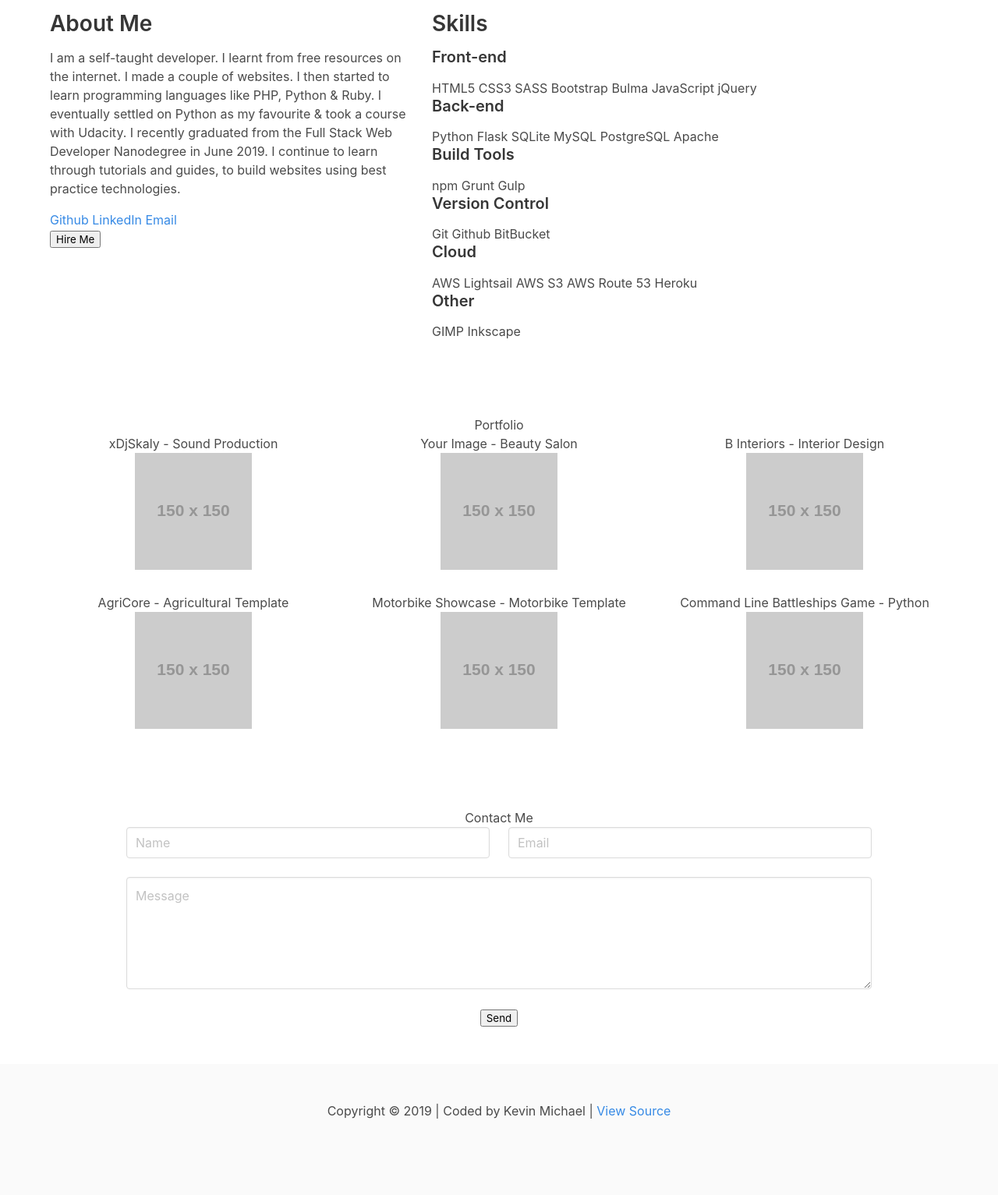
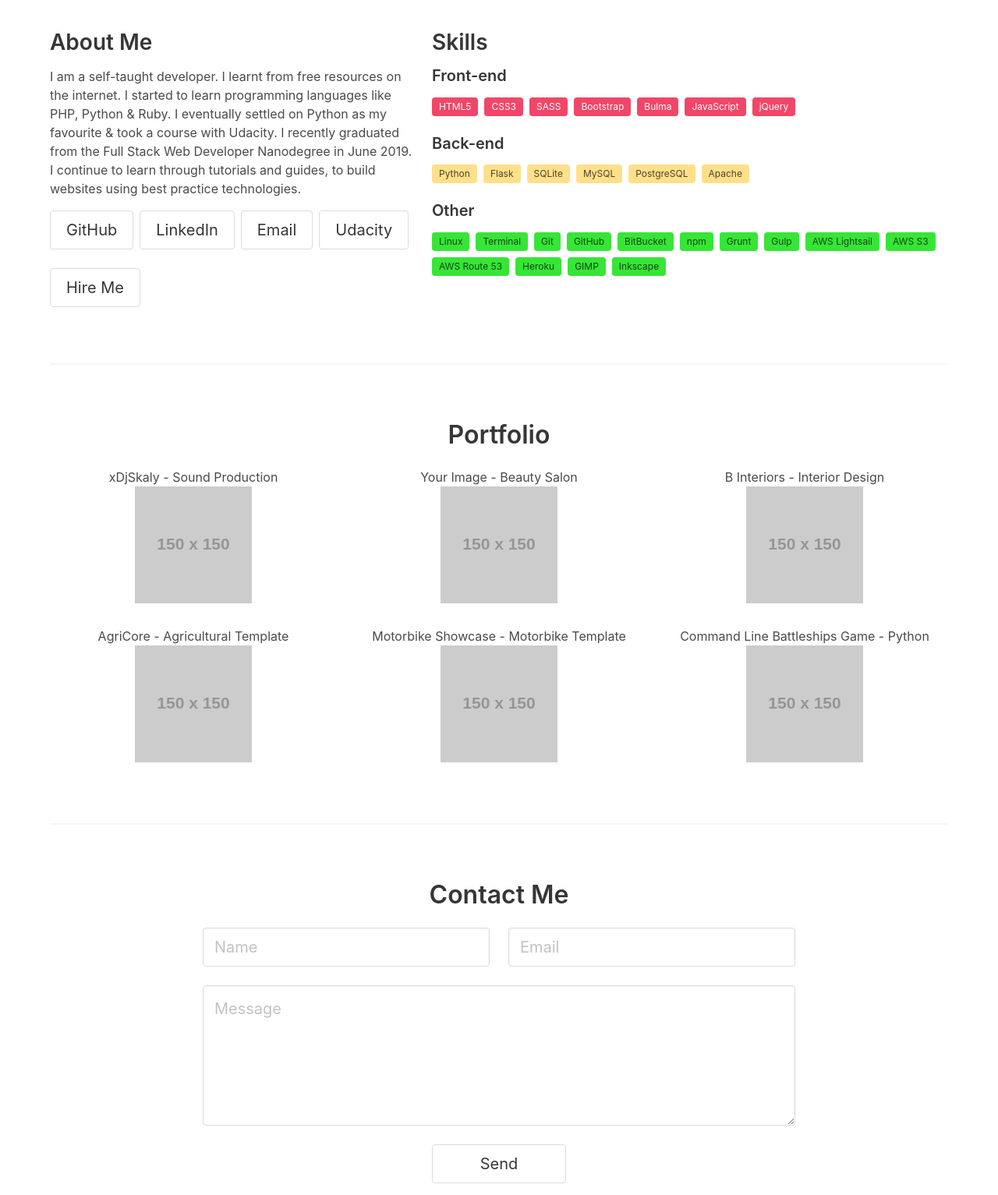
Before and after one commit to biobot-01/biobot-01.github.io, a website: page index.html in a window 1280 px wide. Shown: the part 333-1866 px from the top of the page at 78% size. Drawn offline with nearby package versions, Linux system fonts and the light colour scheme; files that its build step writes are made by us from their sources; placeholder pictures from the web are drawn by us.

Commit message:
Add generic styles

```diff
--- a/index.html
+++ b/index.html
@@ -18,8 +18,8 @@
         <div class="container has-text-centered">
           <img src="https://via.placeholder.com/150" alt="">
 
-          <h1>
-            <span>Kevin Michael</span>
+          <h1 class="title">
+            <span class="is-size-4">Kevin Michael</span>
             <br>
             <span>Full Stack Developer</span>
           </h1>
@@ -34,17 +34,27 @@
             <div class="column is-5-tablet">
               <div class="content">
                 <h2>About Me</h2>
-                <p>I am a self-taught developer. I learnt from free resources on the internet. I made a couple of websites. I then started to learn programming languages like PHP, Python & Ruby. I eventually settled on Python as my favourite & took a course with Udacity. I recently graduated from the Full Stack Web Developer Nanodegree in June 2019. I continue to learn through tutorials and guides, to build websites using best practice technologies.</p>
+                <p>I am a self-taught developer. I learnt from free resources on the internet. I started to learn programming languages like PHP, Python & Ruby. I eventually settled on Python as my favourite & took a course with Udacity. I recently graduated from the Full Stack Web Developer Nanodegree in June 2019. I continue to learn through tutorials and guides, to build websites using best practice technologies.</p>
 
-                <div>
-                  <a href="#">Github</a>
+                <div class="buttons are-medium">
+                  <a class="button" href="#" title="GitHub">
+                    GitHub
+                  </a>
 
-                  <a href="#">LinkedIn</a>
+                  <a class="button" href="#" title="LinkedIn">
+                    LinkedIn
+                  </a>
 
-                  <a href="#">Email</a>
+                  <a class="button" href="#" title="Email">
+                    Email
+                  </a>
+
+                  <a class="button" href="#" title="Udacity">
+                    Udacity
+                  </a>
                 </div>
 
-                <button type="button" name="button">Hire Me</button>
+                <button class="button is-medium" type="button" name="button">Hire Me</button>
               </div>
             </div>
 
@@ -52,73 +62,84 @@
               <div class="content">
                 <h2>Skills</h2>
                 <h4>Front-end</h4>
-                <span>HTML5</span>
-                <span>CSS3</span>
-                <span>SASS</span>
-                <span>Bootstrap</span>
-                <span>Bulma</span>
-                <span>JavaScript</span>
-                <span>jQuery</span>
+                <div class="tags">
+                  <span class="tag is-danger">HTML5</span>
+                  <span class="tag is-danger">CSS3</span>
+                  <span class="tag is-danger">SASS</span>
+                  <span class="tag is-danger">Bootstrap</span>
+                  <span class="tag is-danger">Bulma</span>
+                  <span class="tag is-danger">JavaScript</span>
+                  <span class="tag is-danger">jQuery</span>
+                </div>
                 <h4>Back-end</h4>
-                <span>Python</span>
-                <span>Flask</span>
-                <span>SQLite</span>
-                <span>MySQL</span>
-                <span>PostgreSQL</span>
-                <span>Apache</span>
-                <h4>Build Tools</h4>
-                <span>npm</span>
-                <span>Grunt</span>
-                <span>Gulp</span>
-                <h4>Version Control</h4>
-                <span>Git</span>
-                <span>Github</span>
-                <span>BitBucket</span>
-                <h4>Cloud</h4>
-                <span>AWS Lightsail</span>
-                <span>AWS S3</span>
-                <span>AWS Route 53</span>
-                <span>Heroku</span>
+                <div class="tags">
+                  <span class="tag is-warning">Python</span>
+                  <span class="tag is-warning">Flask</span>
+                  <span class="tag is-warning">SQLite</span>
+                  <span class="tag is-warning">MySQL</span>
+                  <span class="tag is-warning">PostgreSQL</span>
+                  <span class="tag is-warning">Apache</span>
+                </div>
                 <h4>Other</h4>
-                <span>GIMP</span>
-                <span>Inkscape</span>
+                <div class="tags">
+                  <span class="tag is-success">Linux</span>
+                  <span class="tag is-success">Terminal</span>
+                  <span class="tag is-success">Git</span>
+                  <span class="tag is-success">GitHub</span>
+                  <span class="tag is-success">BitBucket</span>
+                  <span class="tag is-success">npm</span>
+                  <span class="tag is-success">Grunt</span>
+                  <span class="tag is-success">Gulp</span>
+                  <span class="tag is-success">AWS Lightsail</span>
+                  <span class="tag is-success">AWS S3</span>
+                  <span class="tag is-success">AWS Route 53</span>
+                  <span class="tag is-success">Heroku</span>
+                  <span class="tag is-success">GIMP</span>
+                  <span class="tag is-success">Inkscape</span>
+                </div>
               </div>
             </div>
           </div>
         </div>
       </section>
 
+      <div class="hr">
+        <div class="container">
+          <hr>
+        </div>
+      </div>
+
       <section class="section">
         <div class="container has-text-centered">
-          <h2>Portfolio</h2>
+          <h2 class="title">Portfolio</h2>
 
           <div class="columns is-mobile is-multiline">
-            <div class="column is-6-mobile is-6-tablet is-4-desktop">
+            <div class="column is-6-mobile is-4-tablet">
               <h3>xDjSkaly - Sound Production</h3>
               <img src="https://via.placeholder.com/150" alt="">
             </div>
 
-            <div class="column is-6-mobile is-6-tablet is-4-desktop">
+            <div class="column is-6-mobile is-4-tablet">
               <h3>Your Image - Beauty Salon</h3>
               <img src="https://via.placeholder.com/150" alt="">
             </div>
 
-            <div class="column is-6-mobile is-6-tablet is-4-desktop">
+            <div class="column is-6-mobile is-4-tablet">
               <h3>B Interiors - Interior Design</h3>
               <img src="https://via.placeholder.com/150" alt="">
             </div>
 
-            <div class="column is-6-mobile is-6-tablet is-4-desktop">
+            <div class="column is-6-mobile is-4-tablet">
               <h3>AgriCore - Agricultural Template</h3>
               <img src="https://via.placeholder.com/150" alt="">
             </div>
 
-            <div class="column is-6-mobile is-6-tablet is-4-desktop">
+            <div class="column is-6-mobile is-4-tablet">
               <h3>Motorbike Showcase - Motorbike Template</h3>
               <img src="https://via.placeholder.com/150" alt="">
             </div>
 
-            <div class="column is-6-mobile is-6-tablet is-4-desktop">
+            <div class="column is-6-mobile is-4-tablet">
               <h3>Command Line Battleships Game - Python</h3>
               <img src="https://via.placeholder.com/150" alt="">
             </div>
@@ -126,42 +147,52 @@
         </div>
       </section>
 
+      <div class="hr">
+        <div class="container">
+          <hr>
+        </div>
+      </div>
+
       <section class="section">
         <div class="container has-text-centered">
-          <h2>Contact Me</h2>
+          <h2 class="title">Contact Me</h2>
           <form class="" action="" method="post">
-            <div class="columns is-multiline is-centered">
-              <div class="column is-6-tablet is-5-desktop">
+            <div class="columns is-centered">
+              <div class="column is-5-tablet is-4-desktop">
                 <div class="field">
                   <label class="label is-sr-only" for="">Name</label>
                   <div class="control">
-                    <input class="input" type="text" name="" placeholder="Name">
+                    <input class="input is-medium" type="text" name="" placeholder="Name">
                   </div>
                 </div>
               </div>
 
-              <div class="column is-6-tablet is-5-desktop">
+              <div class="column is-5-tablet is-4-desktop">
                 <div class="field">
                   <label class="label is-sr-only" for="">Email</label>
                   <div class="control">
-                    <input class="input" type="text" name="" placeholder="Email">
+                    <input class="input is-medium" type="text" name="" placeholder="Email">
                   </div>
                 </div>
               </div>
+            </div>
 
-              <div class="column is-12-tablet is-10-desktop">
+            <div class="columns is-centered">
+              <div class="column is-10-tablet is-8-desktop">
                 <div class="field">
                   <label class="label is-sr-only" for="">Message</label>
                   <div class="control">
-                    <textarea class="textarea" name="name" rows="5" placeholder="Message"></textarea>
+                    <textarea class="textarea is-medium" name="name" rows="5" placeholder="Message"></textarea>
                   </div>
                 </div>
               </div>
+            </div>
 
-              <div class="column is-3">
+            <div class="columns is-mobile is-centered">
+              <div class="column is-6-mobile is-4-tablet is-3-desktop is-2-widescreen">
                 <div class="field">
                   <div class="control">
-                    <button type="submit" name="button">Send</button>
+                    <button class="button is-fullwidth is-medium" type="submit" name="button">Send</button>
                   </div>
                 </div>
               </div>
@@ -174,7 +205,7 @@
     <footer class="footer">
       <div class="container">
         <div class="content has-text-centered">
-          <p>Copyright &copy; 2019 | Coded by Kevin Michael | <a href="#">View Source</a></p>
+          <p>Copyright &copy; 2019 | Coded by Kevin Michael | <a href="#" title="GitHub repo">View Source</a></p>
         </div>
       </div>
     </footer>
```
